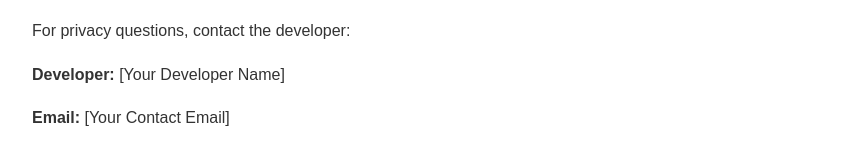
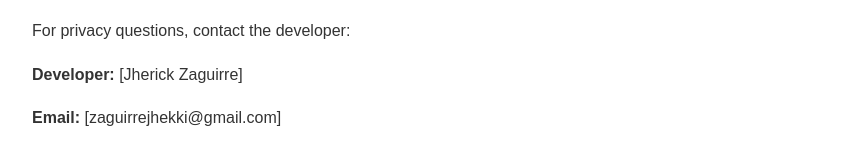
Before and after one commit to Jhek15/araldeck-privacy-policy, a plain HTML site: page index.html in a window 1280 px wide. Shown: the part 1430-1595 px from the top of the page, without its empty margins (208-1059 px from the left). Drawn offline with Linux system fonts and the light colour scheme.

Commit message:
Update index.html

```diff
--- a/index.html
+++ b/index.html
@@ -50,7 +50,7 @@
 
     <h2>9. Contact Us</h2>
     <p>For privacy questions, contact the developer:</p>
-    <p><strong>Developer:</strong> [Your Developer Name]</p>
-    <p><strong>Email:</strong> [Your Contact Email]</p>
+    <p><strong>Developer:</strong> [Jherick Zaguirre]</p>
+    <p><strong>Email:</strong> [zaguirrejhekki@gmail.com]</p>
 </body>
 </html>
```
